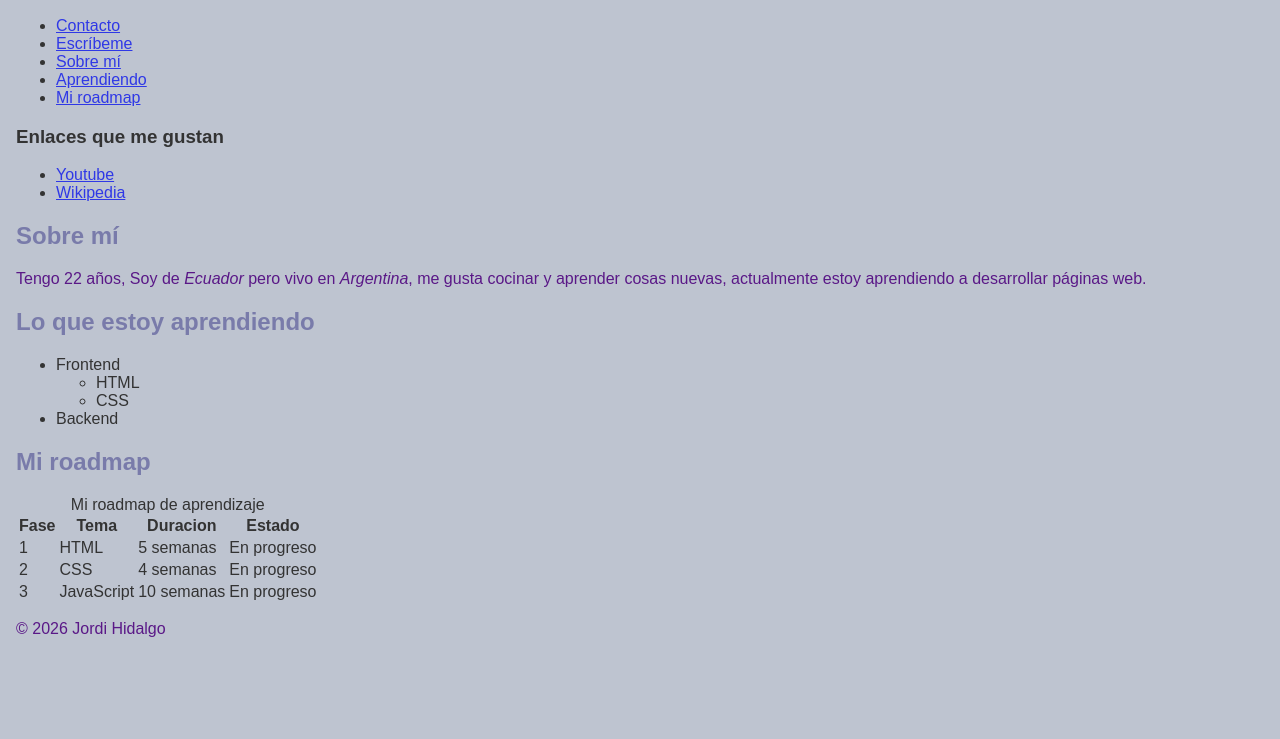
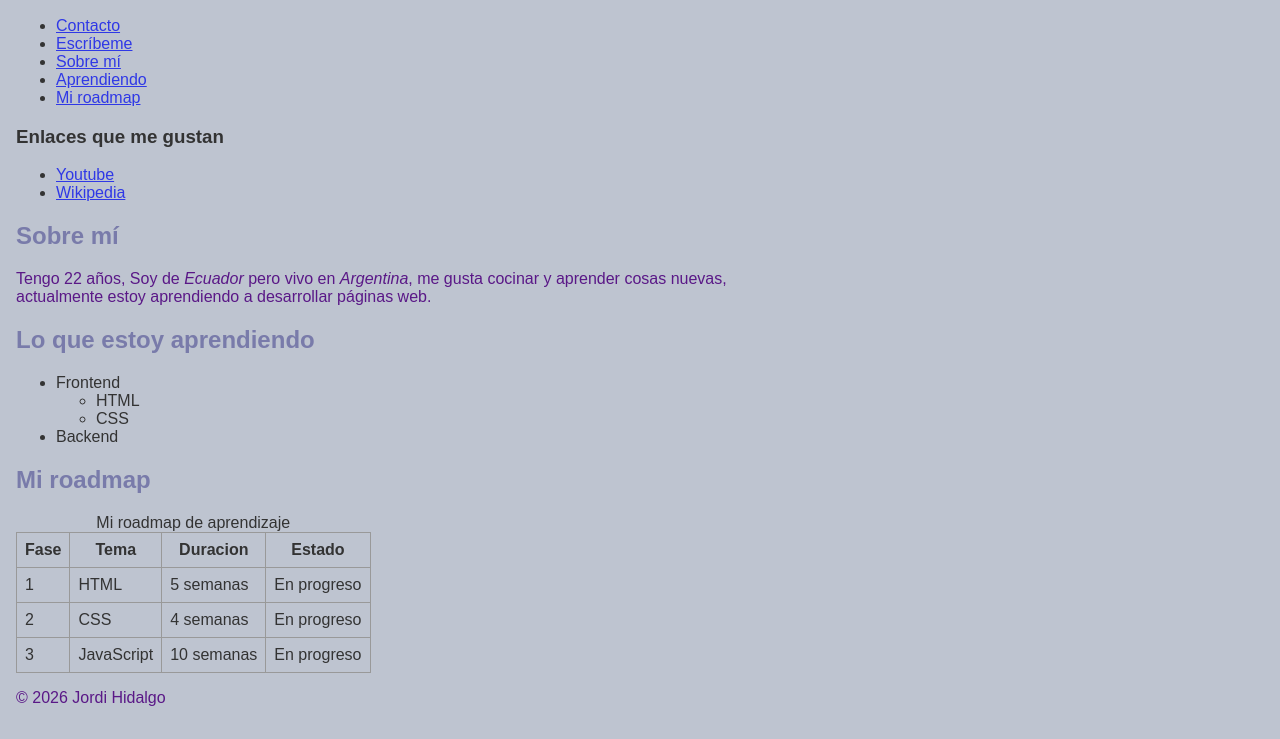
Before and after one commit to jordihidalgomorales/mi-portafolio, a plain HTML site: page index.html in a window 1280 px wide. Shown: the part 127-866 px from the top of the page. Before the commit the page ends 800 px from the top, so only its background shows below. Drawn offline with Linux system fonts and the light colour scheme.

Commit message:
ajuste varias cosas

```diff
--- a/estilos.css
+++ b/estilos.css
@@ -1,9 +1,18 @@
+* {
+  box-sizing: border-box;
+}
 body {
+  max-width: 800px;
   font-family: Arial, sans-serif;
   color: #333333;
   background-color: #bec4d0;
   margin: 0;
   padding: 1rem;
+  border-radius: 8px;
+}
+main {
+  max-width: 800px;
+  margin: 0 auto;
 }
 
 h1 {
@@ -19,3 +28,12 @@ h2 {
 p {
   color: rgb(90, 24, 135);
 }
+table {
+  border-collapse: collapse;
+}
+table,
+th,
+td {
+  border: 1px solid #999;
+  padding: 0.5rem;
+}
```
